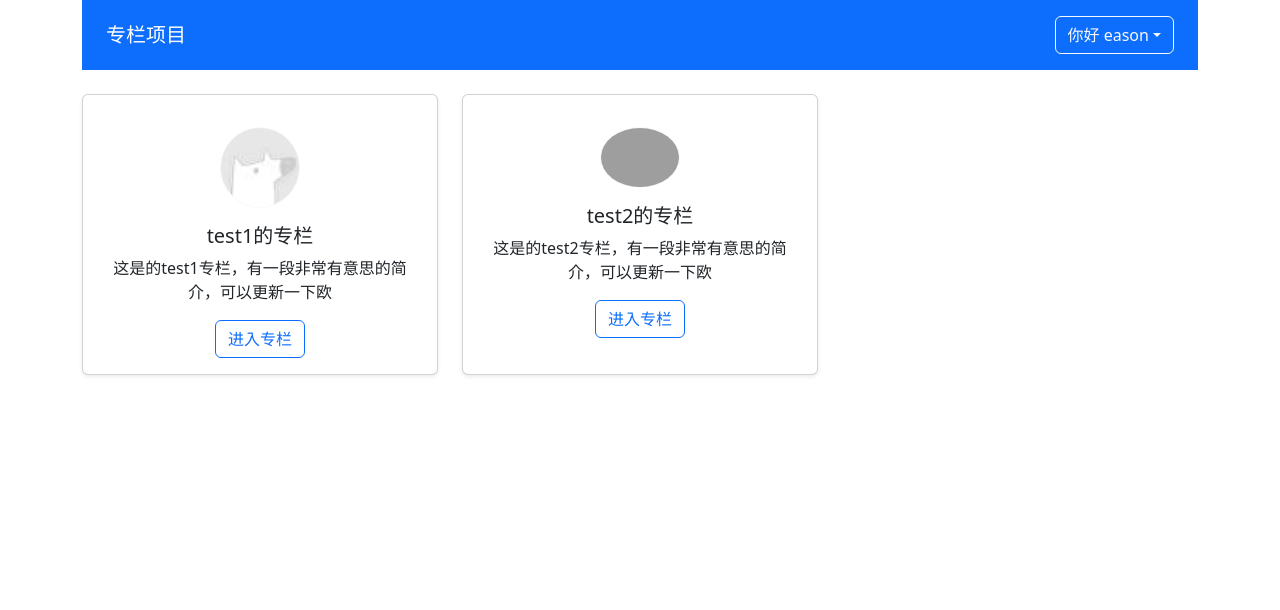
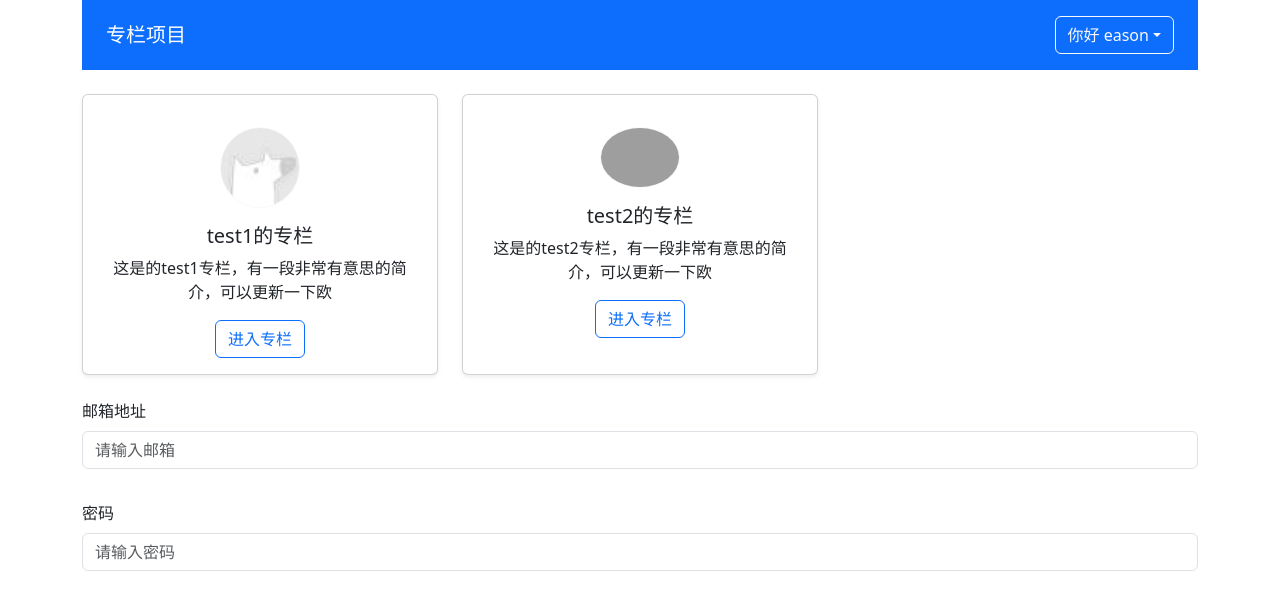
Before and after one commit to easonLiuu/Knowledge-Column, a Vue app: page / in a window 1280 px wide. Shown: the top 610 px of the page. Built offline with nearby package versions, Linux system fonts and the light colour scheme; grey boxes are pictures that could not be loaded.

Commit message:
feat: add validateinput

```diff
--- a/src/App.vue
+++ b/src/App.vue
@@ -2,13 +2,32 @@
    <div class="container">
       <global-header :user="currentUser"></global-header>
       <column-list :list="list"></column-list>
+      <div class="mb-3">
+        <label class="form-label">邮箱地址</label>
+        <validate-input
+          :rules="emailRules"
+          v-model="emailVal"
+          placeholder="请输入邮箱"
+          type="text"
+        ></validate-input>
+      </div>
+      <div class="mb-3">
+        <label class="form-label">密码</label>
+        <validate-input
+          :rules="passwordRules"
+          v-model="passwordVal"
+          placeholder="请输入密码"
+          type="password"
+        ></validate-input>
+      </div>
    </div>
 </template>
 
 <script lang="ts">
-import { defineComponent } from 'vue'
+import { defineComponent, ref } from 'vue'
 import 'bootstrap/dist/css/bootstrap.min.css'
 import ColumnList, { ColumnProps } from './components/ColumnList.vue'
+import ValidateInput, { RulesProp } from './components/ValidateInput.vue'
 import GlobalHeader, { UserProps } from './components/GlobalHeader.vue'
 
 const currentUser: UserProps = {
@@ -35,12 +54,26 @@ export default defineComponent({
   name: 'App',
   components: {
     ColumnList,
-    GlobalHeader
+    GlobalHeader,
+    ValidateInput
   },
   setup () {
+    const emailVal = ref('')
+    const passwordVal = ref('')
+    const emailRules: RulesProp = [
+      { type: 'required', message: '电子邮箱地址不能为空' },
+      { type: 'email', message: '请输入正确的电子邮箱格式' }
+    ]
+    const passwordRules: RulesProp = [
+      { type: 'required', message: '密码不能为空' }
+    ]
     return {
       list: testData,
-      currentUser
+      currentUser,
+      emailRules,
+      passwordRules,
+      emailVal,
+      passwordVal
     }
   }
 })
--- /dev/null
+++ b/src/components/ValidateInput.vue
@@ -0,0 +1,67 @@
+<template>
+    <div class="validate-input-container pb-3">
+        <input
+            class="form-control"
+            :class="{'is-invalid': inputRef.error}"
+            :value="inputRef.val"
+            @input="updateValue"
+            @blur="validateInput"
+            v-bind="$attrs"
+        >
+        <span v-if="inputRef.error" class="invalid-feedback">{{inputRef.message}}</span>
+    </div>
+</template>
+
+<script lang="ts">
+import { defineComponent, reactive, PropType } from 'vue'
+const emailReg = /^[a-zA-Z0-9.!#$%&’*+/=?^_`{|}~-]+@[a-zA-Z0-9-]+(?:\.[a-zA-Z0-9-]+)*$/
+interface RuleProp {
+    type: 'required' | 'email';
+    message: string;
+}
+export type RulesProp = RuleProp[]
+export default defineComponent({
+  props: {
+    rules: Array as PropType<RulesProp>,
+    modelValue: String
+  },
+  inheritAttrs: false,
+  setup (props, context) {
+    const inputRef = reactive({
+      val: props.modelValue || '',
+      error: false,
+      message: ''
+    })
+    const updateValue = (e: KeyboardEvent) => {
+      const targetValue = (e.target as HTMLInputElement).value
+      inputRef.val = targetValue
+      context.emit('update:modelValue', targetValue)
+    }
+    const validateInput = () => {
+      if (props.rules) {
+        const allPassed = props.rules.every(rule => {
+          let passed = true
+          inputRef.message = rule.message
+          switch (rule.type) {
+            case 'required':
+              passed = (inputRef.val.trim() !== '')
+              break
+            case 'email':
+              passed = emailReg.test(inputRef.val)
+              break
+            default:
+              break
+          }
+          return passed
+        })
+        inputRef.error = !allPassed
+      }
+    }
+    return {
+      inputRef,
+      validateInput,
+      updateValue
+    }
+  }
+})
+</script>
```
